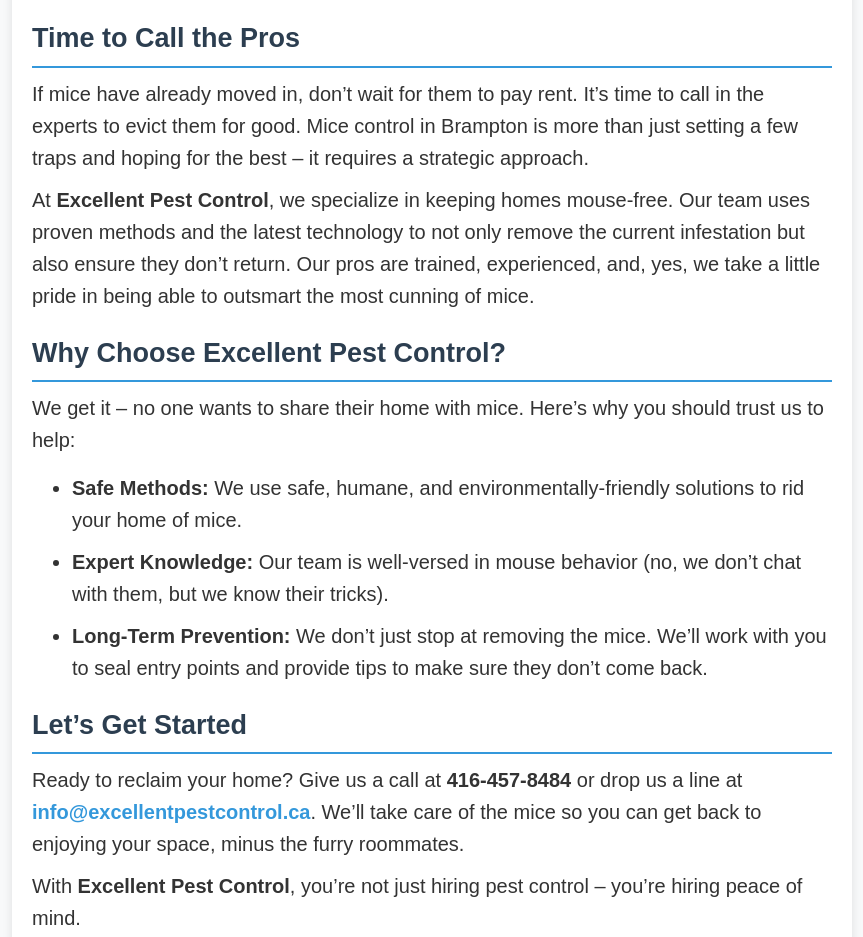
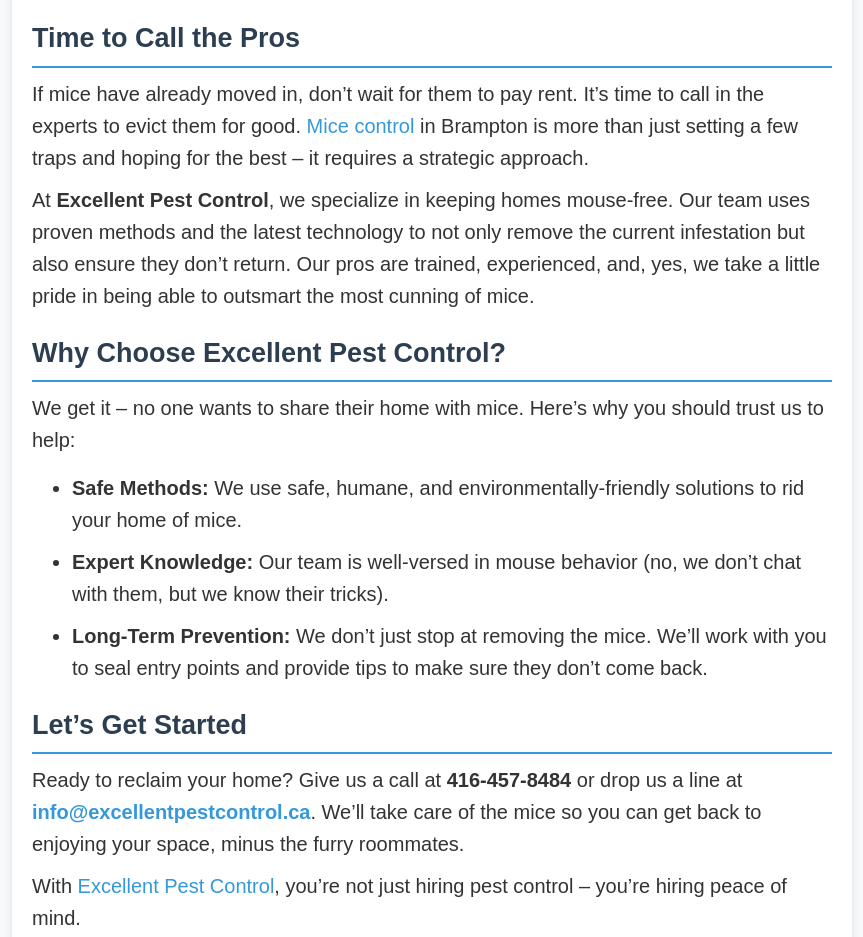
Before and after one commit to davidmark29/excellentpestcontrol-cloudflare, a plain HTML site: page index.html in a window 1280 px wide. Shown: the part 2651-3588 px from the top of the page, without its empty margins (208-1071 px from the left). Drawn offline with Linux system fonts and the light colour scheme.

Commit message:
Update index.html

```diff
--- a/index.html
+++ b/index.html
@@ -214,7 +214,7 @@
 
     <h2>Time to Call the Pros</h2>
 
-    <p>If mice have already moved in, don’t wait for them to pay rent. It’s time to call in the experts to evict them for good. Mice control in Brampton is more than just setting a few traps and hoping for the best – it requires a strategic approach.</p>
+    <p>If mice have already moved in, don’t wait for them to pay rent. It’s time to call in the experts to evict them for good. <a href="https://excellentpestcontrol.ca/mice-control/" target="_blank">Mice control</a> in Brampton is more than just setting a few traps and hoping for the best – it requires a strategic approach.</p>
 
     <p>At <strong>Excellent Pest Control</strong>, we specialize in keeping homes mouse-free. Our team uses proven methods and the latest technology to not only remove the current infestation but also ensure they don’t return. Our pros are trained, experienced, and, yes, we take a little pride in being able to outsmart the most cunning of mice.</p>
 
@@ -232,7 +232,7 @@
 
     <p>Ready to reclaim your home? Give us a call at <strong>416-457-8484</strong> or drop us a line at <strong><a href="mailto:info@excellentpestcontrol.ca">info@excellentpestcontrol.ca</a></strong>. We’ll take care of the mice so you can get back to enjoying your space, minus the furry roommates.</p>
 
-    <p>With <strong>Excellent Pest Control</strong>, you’re not just hiring pest control – you’re hiring peace of mind.</p>
+    <p>With <a href="https://excellent-pestcontrol.netlify.app/" target="_blank">Excellent Pest Control</a>, you’re not just hiring pest control – you’re hiring peace of mind.</p>
 
     <div class="contact">
         <h3>Contact Us</h3>
```
